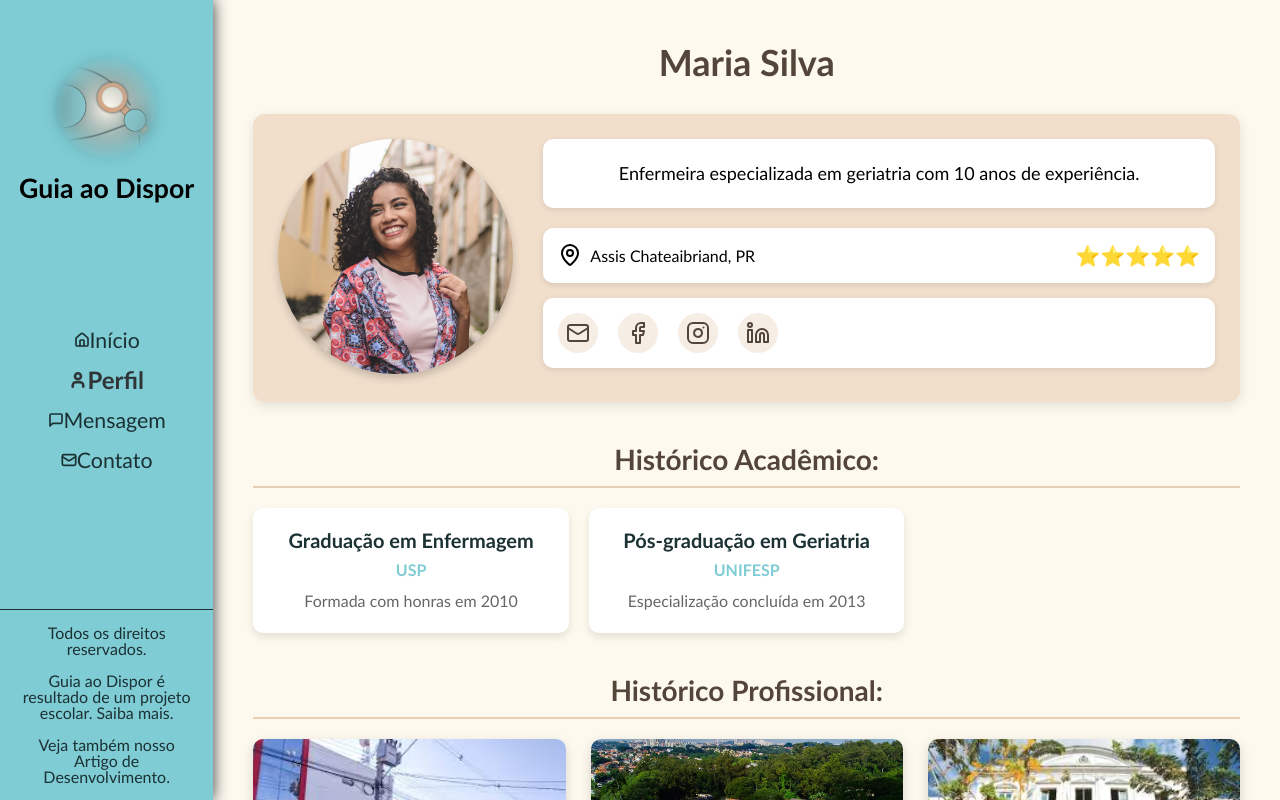
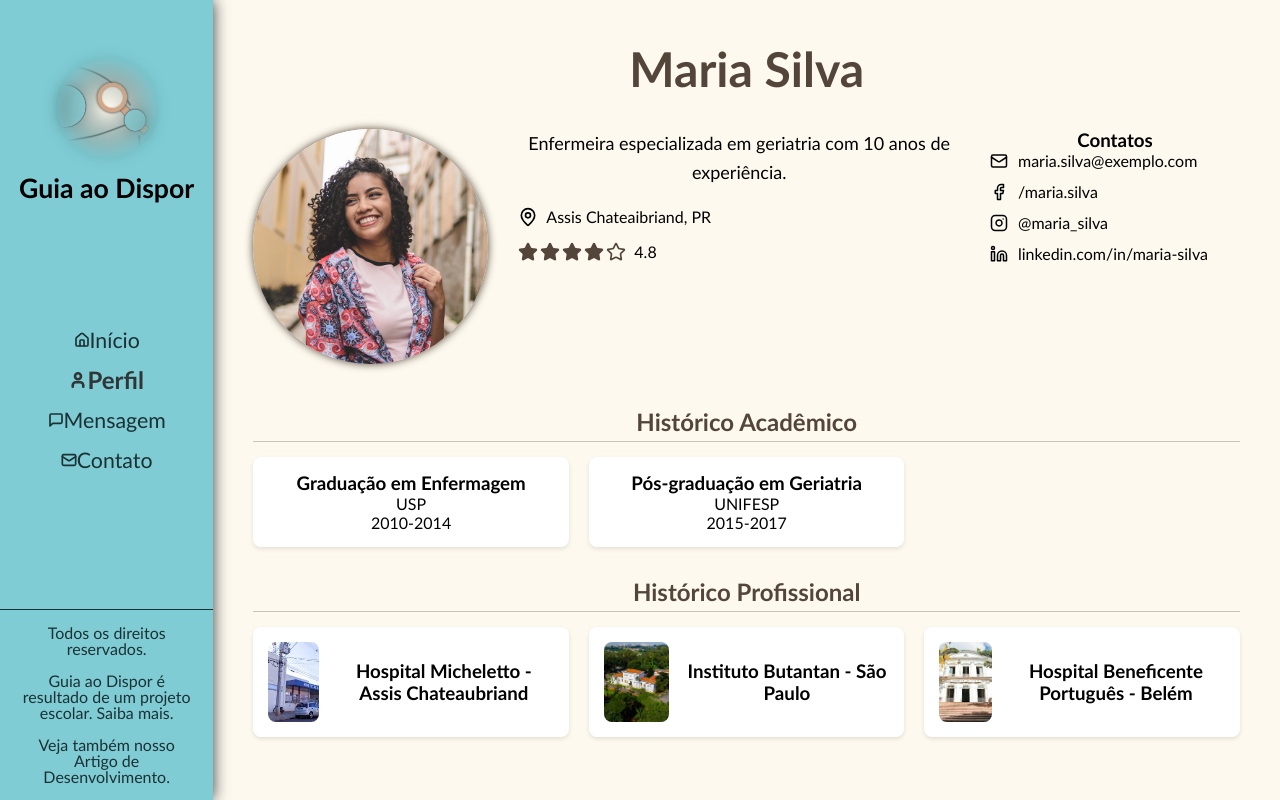
Before and after one commit to Rhuam7282/GuiaAoDispor-PFC, a React (Vite) app: page /perfil in a window 1280 px wide. Shown: the top 800 px of the page. Built offline with nearby package versions, Linux system fonts and the light colour scheme.

Commit message:
Altereações de estliziação na pagina de perfil. Feito com IA. Agora só restam os mínimos detalhes e polimento para padronização

```diff
--- a/src/index.css
+++ b/src/index.css
@@ -6,3 +6,8 @@
 html{
     background-color: #FDF9EE;
 }
+.titulo {
+  font-size: 48px;
+  font-weight: bold;
+  color: #54453B;
+}
--- a/src/pages/perfil/perfil.css
+++ b/src/pages/perfil/perfil.css
@@ -4,66 +4,47 @@
   padding: 40px;
 }
 
-.tituloPerfil {
-  font-size: 36px;
+.tituloPagina {
+  font-size: 48px;
   font-weight: 700;
-  margin-bottom: 30px;
+  margin-bottom: 1.5rem;
   color: #54453B;
+  padding-bottom: 0.5rem;
   text-align: center;
 }
 
-.cabecalhoPerfil {
+.containerPrincipal {
   display: flex;
   gap: 30px;
   margin-bottom: 40px;
-  background-color: rgba(211, 163, 127, 0.3);
-  border-radius: 12px;
-  padding: 25px;
-  box-shadow: 0 4px 12px rgba(0, 0, 0, 0.1);
 }
 
-.fotoPerfil {
-  flex: 0 0 auto;
+.colunaFoto {
+  flex: 0 0 235px;
 }
 
-.imagemPerfil {
+.imagemPerfilGrande img {
   width: 235px;
   height: 235px;
   border-radius: 50%;
   object-fit: cover;
-  box-shadow: 0 4px 8px rgba(0, 0, 0, 0.2);
+  box-shadow: 0 0px 8px #54453B;
 }
 
-.infoPerfil {
+.colunaInformacoes {
   flex: 1;
-  display: flex;
-  flex-direction: column;
-  gap: 20px;
 }
 
-.cardDescricao {
-  background-color: white;
-  border-radius: 10px;
-  padding: 20px;
-  box-shadow: 0 2px 6px rgba(0, 0, 0, 0.1);
+.descricaoPerfil {
   font-size: 18px;
   line-height: 1.6;
+  margin-bottom: 20px;
 }
 
-.infoContato {
+.detalhesPerfil {
   display: flex;
   flex-direction: column;
   gap: 15px;
-}
-
-.localAvaliacao {
-  display: flex;
-  justify-content: space-between;
-  align-items: center;
-  padding: 15px;
-  background-color: white;
-  border-radius: 10px;
-  box-shadow: 0 2px 6px rgba(0, 0, 0, 0.1);
 }
 
 .localizacao {
@@ -74,45 +55,42 @@
 }
 
 .avaliacao {
-  font-size: 20px;
+  display: flex;
+  align-items: center;
+  gap: 8px;
 }
 
-.redesSociais {
+.estrelas {
   display: flex;
-  gap: 20px;
-  padding: 15px;
-  background-color: white;
-  border-radius: 10px;
-  box-shadow: 0 2px 6px rgba(0, 0, 0, 0.1);
+  gap: 2px;
 }
 
-.redesSociais a {
-  color: #54453B;
-  transition: color 0.3s;
+.colunaContatos {
+  flex: 0 0 250px;
+}
+
+.listaRedes {
+  display: flex;
+  flex-direction: column;
+  gap: 12px;
+}
+
+.itemRede {
   display: flex;
   align-items: center;
-  justify-content: center;
-  width: 40px;
-  height: 40px;
-  border-radius: 50%;
-  background-color: rgba(211, 163, 127, 0.2);
-}
-
-.redesSociais a:hover {
-  color: #7FCCD4;
-  background-color: rgba(127, 204, 212, 0.3);
+  gap: 10px;
 }
 
 .secaoHistorico {
-  margin-bottom: 40px;
+  margin-bottom: 30px;
 }
 
 .secaoHistorico h2 {
-  font-size: 28px;
-  margin-bottom: 20px;
+  margin-bottom: 15px;
+  font-size: 24px;
   color: #54453B;
-  padding-bottom: 10px;
-  border-bottom: 2px solid rgba(211, 163, 127, 0.5);
+  padding-bottom: 5px;
+  border-bottom: 1px solid rgba(84, 69, 59, 0.3);
 }
 
 .listaAcademica {
@@ -121,70 +99,49 @@
   gap: 20px;
 }
 
-.cardAcademico {
+.itemAcademico {
   background-color: white;
-  border-radius: 10px;
-  padding: 20px;
-  box-shadow: 0 4px 8px rgba(0, 0, 0, 0.1);
-}
-
-.cardAcademico h3 {
-  font-size: 20px;
-  margin-bottom: 8px;
-  color: #1B3133;
-}
-
-.instituicao {
-  font-weight: bold;
-  color: #7FCCD4;
-  margin-bottom: 10px;
-}
-
-.descricaoAcademica {
-  color: #666;
-  line-height: 1.5;
+  border-radius: 8px;
+  padding: 15px;
+  box-shadow: 0 2px 4px rgba(0, 0, 0, 0.1);
 }
 
 .listaProfissional {
   display: grid;
   grid-template-columns: repeat(auto-fill, minmax(300px, 1fr));
-  gap: 25px;
+  gap: 20px;
 }
 
-.cardProfissional {
+.itemProfissional {
   display: flex;
-  flex-direction: column;
+  align-items: center;
   background-color: white;
-  border-radius: 10px;
-  overflow: hidden;
-  box-shadow: 0 4px 12px rgba(0, 0, 0, 0.15);
+  border-radius: 8px;
+  padding: 15px;
+  box-shadow: 0 2px 4px rgba(0, 0, 0, 0.1);
+  gap: 15px;
 }
 
 .imagemProfissional {
+  width: 80px;
+  height: 80px;
+  border-radius: 8px;
+  overflow: hidden;
+}
+
+.imagemProfissional img {
   width: 100%;
-  height: 180px;
+  height: 100%;
   object-fit: cover;
 }
 
-.infoProfissional {
-  padding: 15px;
-}
-
-.infoProfissional h3 {
-  margin: 0;
-  font-size: 18px;
-  color: #1B3133;
-}
-
 @media (max-width: 768px) {
-  .cabecalhoPerfil {
+  .containerPrincipal {
     flex-direction: column;
-    align-items: center;
   }
 
-  .imagemPerfil {
-    width: 200px;
-    height: 200px;
+  .colunaFoto {
+    align-self: center;
   }
 
   .listaAcademica,
--- a/src/pages/perfil/perfil.jsx
+++ b/src/pages/perfil/perfil.jsx
@@ -1,12 +1,12 @@
 import React from 'react';
 import './perfil.css';
 import Corpo from "../../components/layout/corpo";
+import { Star, MapPin, Mail, Facebook, Instagram, Linkedin } from 'lucide-react';
 
 import mariaSilva from '../../assets/mulher.png';
 import micheleto from '../../assets/hospital.jpg';
 import butantan from '../../assets/butantan.webp';
 import portugues from '../../assets/portugues.jpg';
-import { MapPin, Mail, Facebook, Instagram, Linkedin } from 'lucide-react';
 
 const Perfil = () => {
   const dadosPerfil = {
@@ -14,11 +14,12 @@ const Perfil = () => {
     foto: mariaSilva,
     localizacao: "Assis Chateaibriand, PR",
     descricao: "Enfermeira especializada em geriatria com 10 anos de experiência.",
+    avaliacao: 4.8,
     redesSociais: [
-      { icone: Mail, url: 'mailto:maria@exemplo.com' },
-      { icone: Facebook, url: 'https://facebook.com/maria.silva' },
-      { icone: Instagram, url: 'https://instagram.com/maria.silva' },
-      { icone: Linkedin, url: 'https://linkedin.com/in/maria-silva' }
+      { icone: Mail, usuario: "maria.silva@exemplo.com" },
+      { icone: Facebook, usuario: "/maria.silva" },
+      { icone: Instagram, usuario: "@maria_silva" },
+      { icone: Linkedin, usuario: "linkedin.com/in/maria-silva" }
     ],
     historicoProfissional: [
       {
@@ -41,12 +42,12 @@ const Perfil = () => {
       {
         nome: 'Graduação em Enfermagem',
         instituicao: 'USP',
-        descricao: 'Formada com honras em 2010'
+        periodo: '2010-2014'
       },
       {
         nome: 'Pós-graduação em Geriatria',
         instituicao: 'UNIFESP',
-        descricao: 'Especialização concluída em 2013'
+        periodo: '2015-2017'
       }
     ]
   };
@@ -54,71 +55,90 @@ const Perfil = () => {
   return (
     <Corpo>
       <div className="paginaPerfil">
-        <h2 className="tituloPerfil">{dadosPerfil.nome}</h2>
+        <h2 className="tituloPagina">{dadosPerfil.nome}</h2>
 
-        <div className="cabecalhoPerfil">
-          <div className="fotoPerfil">
+        <div className="containerPrincipal">
+          {/* Coluna da foto (esquerda) */}
+          <div className="colunaFoto">
+            <div className="imagemPerfilGrande">
               <img
                 src={dadosPerfil.foto}
                 alt={`Foto de ${dadosPerfil.nome}`}
-              className="imagemPerfil"
-              style={{ width: '235px', height: '235px' }}
               />
             </div>
+          </div>
 
-          <div className="infoPerfil">
-            <div className="cardDescricao">
+          {/* Coluna central com informações do perfil */}
+          <div className="colunaInformacoes">
+            <div className="descricaoPerfil">
               <p>{dadosPerfil.descricao}</p>
             </div>
 
-            <div className="infoContato">
-              <div className="localAvaliacao">
+            <div className="detalhesPerfil">
               <div className="localizacao">
-                  <MapPin />
+                <MapPin size={20} />
                 <span>{dadosPerfil.localizacao}</span>
               </div>
+
               <div className="avaliacao">
-                  <span>⭐⭐⭐⭐⭐</span>
+                <div className="estrelas">
+                  {[...Array(5)].map((_, i) => (
+                    <Star
+                      key={i}
+                      size={20}
+                      fill={i < Math.floor(dadosPerfil.avaliacao) ? "#54453B" : "none"}
+                      stroke="#54453B"
+                    />
+                  ))}
+                </div>
+                <span className="valorAvaliacao">{dadosPerfil.avaliacao}</span>
+              </div>
             </div>
           </div>
 
-              <div className="redesSociais">
+          {/* Coluna direita com contatos */}
+          <div className="colunaContatos">
+            <h3>Contatos</h3>
+            <div className="listaRedes">
               {dadosPerfil.redesSociais.map((rede, index) => {
                 const Icone = rede.icone;
                 return (
-                    <a key={index} href={rede.url} target="_blank" rel="noopener noreferrer">
-                      <Icone />
-                    </a>
+                  <div key={index} className="itemRede">
+                    <Icone size={18} />
+                    <span>{rede.usuario}</span>
+                  </div>
                 );
               })}
             </div>
           </div>
         </div>
-        </div>
 
+        {/* Histórico Acadêmico */}
         <div className="secaoHistorico">
-          <h2>Histórico Acadêmico:</h2>
+          <h2>Histórico Acadêmico</h2>
           <div className="listaAcademica">
             {dadosPerfil.historicoAcademico.map((item, index) => (
-              <div key={index} className="cardAcademico">
+              <div key={index} className="itemAcademico">
                 <h3>{item.nome}</h3>
-                <p className="instituicao">{item.instituicao}</p>
-                <p className="descricaoAcademica">{item.descricao}</p>
+                <p>{item.instituicao}</p>
+                <p className="periodo">{item.periodo}</p>
               </div>
             ))}
           </div>
         </div>
 
+        {/* Histórico Profissional */}
         <div className="secaoHistorico">
-          <h2>Histórico Profissional:</h2>
+          <h2>Histórico Profissional</h2>
           <div className="listaProfissional">
             {dadosPerfil.historicoProfissional.map((item, index) => (
-              <div key={index} className="cardProfissional">
+              <div key={index} className="itemProfissional">
+                <div className="imagemProfissional">
                   <img
                     src={item.imagem}
                     alt={item.alt}
-                  className="imagemProfissional"
                   />
+                </div>
                 <div className="infoProfissional">
                   <h3>{item.nome}</h3>
                 </div>
--- a/src/pages/principal/profissionais.css
+++ b/src/pages/principal/profissionais.css
@@ -43,12 +43,6 @@
   font-size: 16px;
 }
 
-.title {
-  font-size: 48px;
-  font-weight: bold;
-  color: #54453B;
-}
-
 .profile-list {
   display: grid;
   grid-template-columns: repeat(2, 1fr);
--- a/src/pages/principal/profissionais.jsx
+++ b/src/pages/principal/profissionais.jsx
@@ -86,7 +86,7 @@ function Profissionais() {
   return (
     <Corpo>
       <div className="profissionais-container">
-        <h2 className="title">Profissionais</h2>
+        <h2 className="titulo">Profissionais</h2>
         {/* Componente de filtro com todas as props necessárias */}
         <Filtro
           title="Filtros:"
```
Lines whose indentation alone changed are shown as unchanged.
